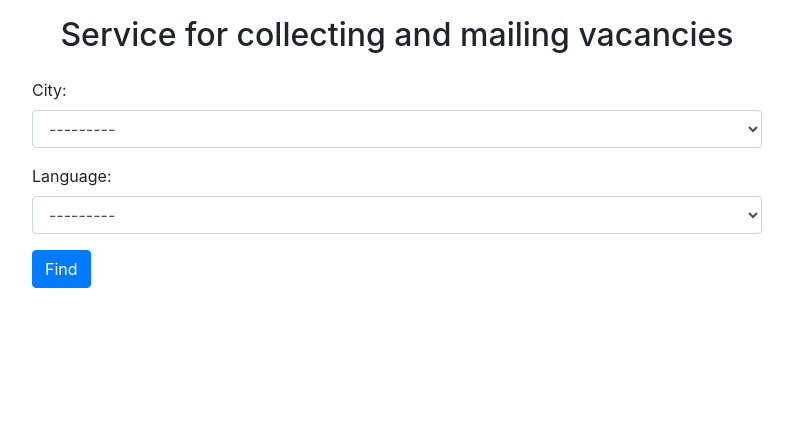
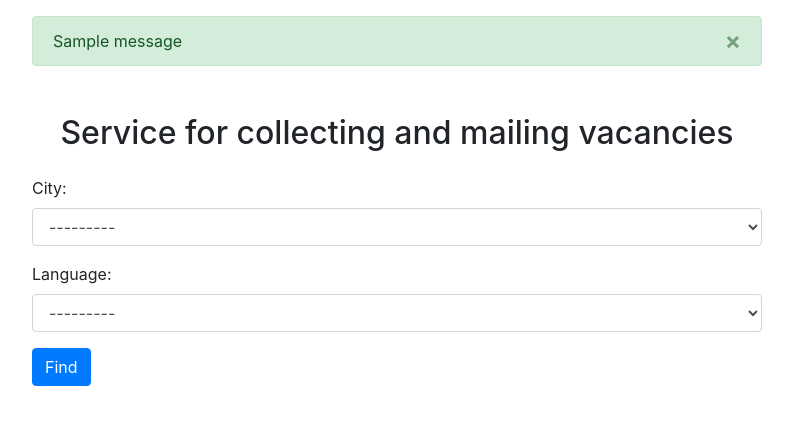
Before and after one commit to Truewaydm/scraping_service, a Django app: page / in a window 1280 px wide. Shown: the part 56-481 px from the top of the page, without its empty margins (243-1036 px from the left). Run offline with Django 4.2, Linux system fonts and the light colour scheme; data comes from the database, SQL or seed files in the repository; tables that the repository leaves empty hold one stand-in row (values such as "Sample post"); one stand-in notice (Sample message) is shown; parts of the project's set-up code (start-up, migrations or seed data) failed here and were passed over.

Commit message:
07_007_message_system

```diff
--- a/accounts/views.py
+++ b/accounts/views.py
@@ -2,6 +2,7 @@ from django.shortcuts import render, redirect
 from django.contrib.auth import authenticate, login, logout, get_user_model
 
 from accounts.forms import UserLoginForm, UserRegistrationForm, UserUpdateForm
+from django.contrib import messages
 
 # Create your views here.
 
@@ -31,6 +32,7 @@ def register_view(request):
         new_user = form.save(commit=False)  # encrypt password
         new_user.set_password(form.cleaned_data['password'])
         new_user.save()
+        messages.success(request, 'User added to the system')
         return render(request, 'accounts/register_done.html', {'new_user': new_user})
     return render(request, 'accounts/register.html', {'form': form})
 
@@ -64,4 +66,5 @@ def delete_view(request):
         if request.method == 'POST':
             query_set = User.objects.get(pk=user.pk)
             query_set.delete()
+            messages.error(request, 'User deleted')
     return redirect('home')
--- a/templates/base.html
+++ b/templates/base.html
@@ -49,6 +49,36 @@
 </div>
 
 <div class="container">
+    <div class="row">
+        <div class="col-8 mx-auto my-3">
+            {% if messages %}
+
+            {% for message in messages %}
+            {% if message.level == DEFAULT_MESSAGE_LEVELS.ERROR %}
+            <div class="alert alert-danger alert-dismissible fade show" role="alert">
+                {{ message }}
+                <button type="button" class="close" data-dismiss="alert" aria-label="Close">
+                    <span aria-hidden="true">&times;</span>
+                </button>
+            </div>
+            {% else %}
+            <div class="alert alert-success alert-dismissible fade show" role="alert">
+                {{ message }}
+                <button type="button" class="close" data-dismiss="alert" aria-label="Close">
+                    <span aria-hidden="true">&times;</span>
+                </button>
+            </div>
+            {% endif %}
+
+
+            {% endfor %}
+
+            {% endif %}
+        </div>
+    </div>
+</div>
+
+<div class="container">
     {% block content %}
 
     {% endblock %}
```
